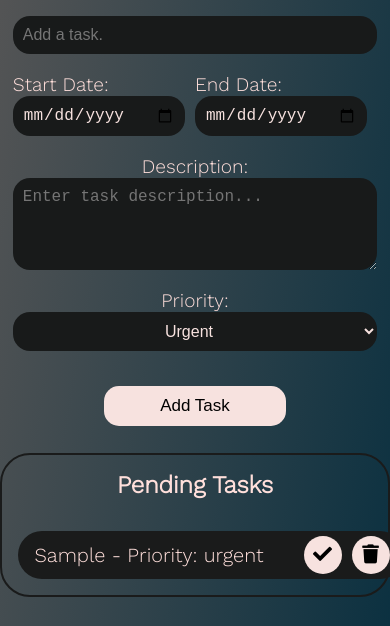
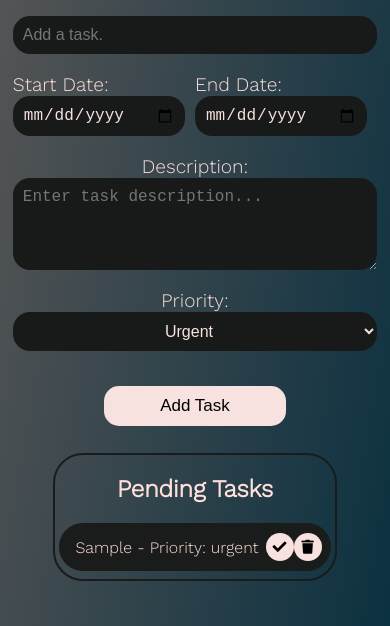
Before and after one commit to Jpcardenasg/todoList, a plain HTML site: page index.html in a window 390 px wide. Both pictures are taken after typing "Sample", "2020-01-15", "2020-01-15" into the empty fields and a click on the button "Add Task". Shown: the part 141-767 px from the top of the page. Drawn offline with nearby package versions, Linux system fonts and the light colour scheme.

Commit message:
style: :lipstick: Responsive design adjust it
Better responsive desging,  removing description tasks from the displayed items

@CampusLands

```diff
--- a/css/styles.css
+++ b/css/styles.css
@@ -9,6 +9,7 @@ body {
     flex-direction: column;
     align-items: center;
     font-family: 'Work Sans', sans-serif;
+    width: 100%;
     min-height: 100vh;
     padding-bottom: 3rem;
     background-image: linear-gradient(100deg, #575656, #062e3f);
@@ -198,6 +199,8 @@ button:hover {
     flex: 1;
     border-radius: 30px;
     overflow-wrap: break-word;
+    word-wrap: break-word;
+    max-width: 90%;
 }
 
 .tasks-container button {
@@ -277,13 +280,6 @@ button:hover {
         flex-direction: column;
     }
 
-    .tasks-container {
-        width: 100%;
-    }
-
-    .tasks-container .task {
-        width: 100%;
-    }
 }
 
 @media only screen and (max-width: 400px) {
@@ -309,4 +305,28 @@ button:hover {
         width: 50%;
     }
 
+    .tasks-container {
+        padding: 4px;
+    }
+
+    .tasks-container .task {
+        margin: 4px 0;
+    }
+
+    .tasks-container .task li {
+        display: flex;
+        flex-wrap: wrap;
+        font-size: 16px;
+    }
+
+    .tasks-container button {
+        font-size: 14px;
+        margin: 5px 0;
+    }
+
+    .description {
+        display: none;
+    }
+
+
 }
```
